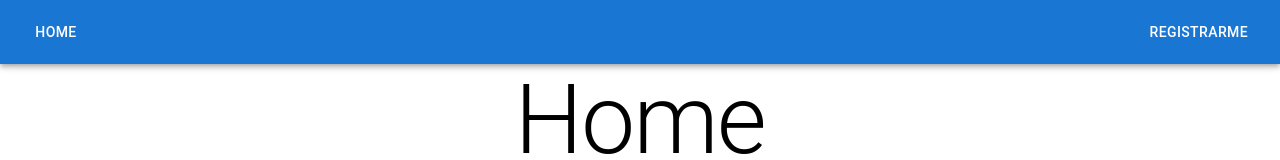
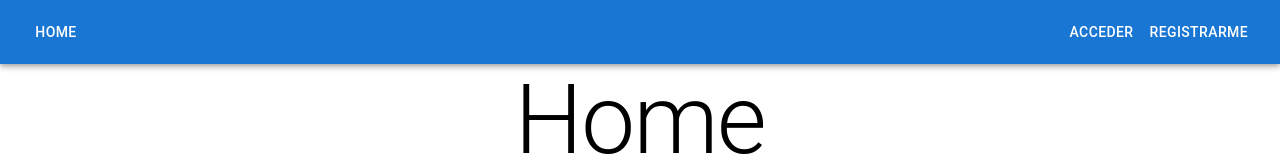
Before and after one commit to mrverdant13/mir-ecommerce, a React (Create React App) app in the folder front/: page / in a window 1280 px wide. Shown: the top 160 px of the page. Built offline with nearby package versions, Linux system fonts and the light colour scheme; no server answers.

Commit message:
chore(auth): conditionaly display log-in button

```diff
--- a/front/src/components/NavBar.js
+++ b/front/src/components/NavBar.js
@@ -1,12 +1,18 @@
-import { AppBar, Box, Button, Container, Toolbar } from '@mui/material';
 import React from 'react';
 import { useLocation, useNavigate } from 'react-router-dom';
+
+import { AppBar, Box, Button, Container, Toolbar } from '@mui/material';
+
+import { useAuthContext } from '../context/auth';
+import LogInButton from './LogInButton';
+import LogOutButton from './LogOutButton';
 
 const signUpRoute = '/sign-up';
 
 export default function NavBar() {
   const navigate = useNavigate();
   const location = useLocation();
+  const { user } = useAuthContext();
 
   const showSignUpButton = location.pathname !== signUpRoute;
 
@@ -18,10 +24,18 @@ export default function NavBar() {
             Home
           </Button>
           <Box sx={{ flexGrow: 1 }} />
-          {showSignUpButton && (
-            <Button color="inherit" onClick={() => navigate(signUpRoute)}>
-              Registrarme
-            </Button>
+          {user === null ? (
+            <>
+              {' '}
+              <LogInButton />
+              {showSignUpButton && (
+                <Button color="inherit" onClick={() => navigate(signUpRoute)}>
+                  Registrarme
+                </Button>
+              )}
+            </>
+          ) : (
+            <LogOutButton />
           )}
         </Toolbar>
       </Container>
```
